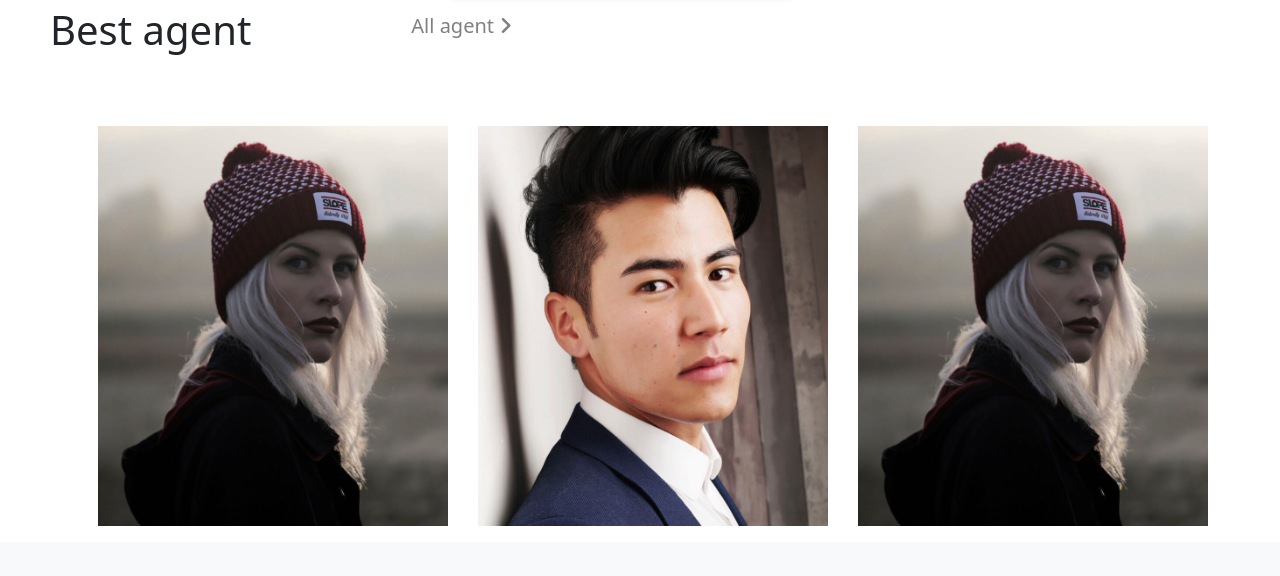
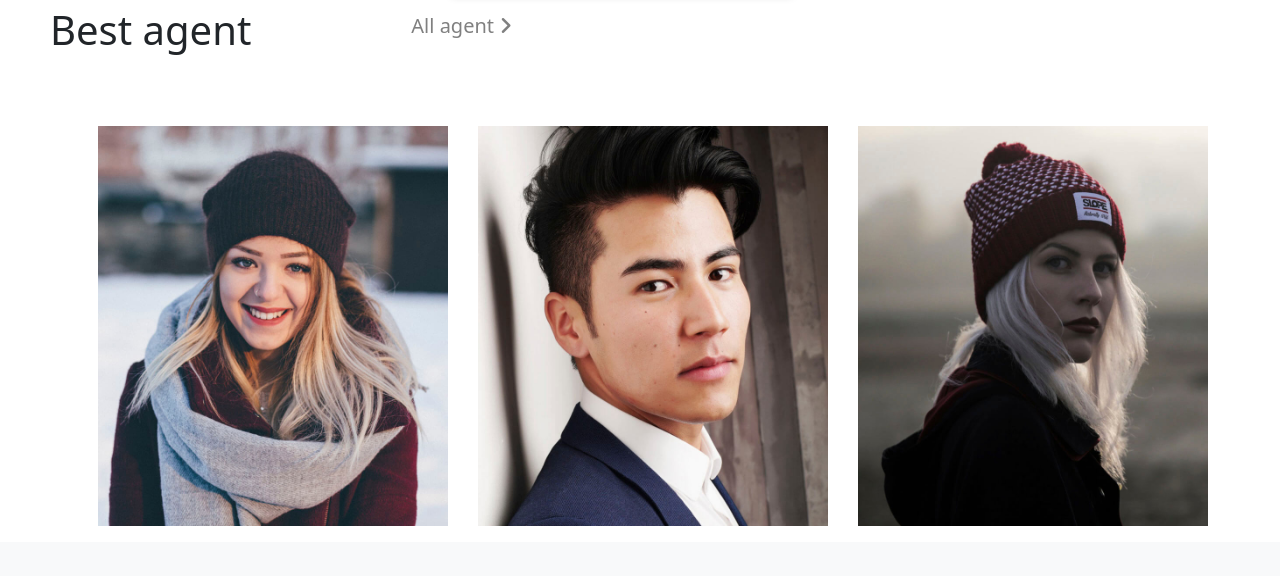
Before and after one commit to ZooM982/estate-agency, a plain HTML site: page index.html in a window 1280 px wide. Shown: the part 1780-2356 px from the top of the page. Drawn offline with nearby package versions, Linux system fonts and the light colour scheme.

Commit message:
Update index.html

```diff
--- a/index.html
+++ b/index.html
@@ -248,7 +248,7 @@
             <div class="col-md-4 ">
                 <div class="p-3">
                     <div>
-                      <img src="images/agent-5.jpg" height="400" width="350">
+                      <img src="images/agent-4.jpg" height="400" width="350">
             		</div>
             	</div>
             </div>
```
